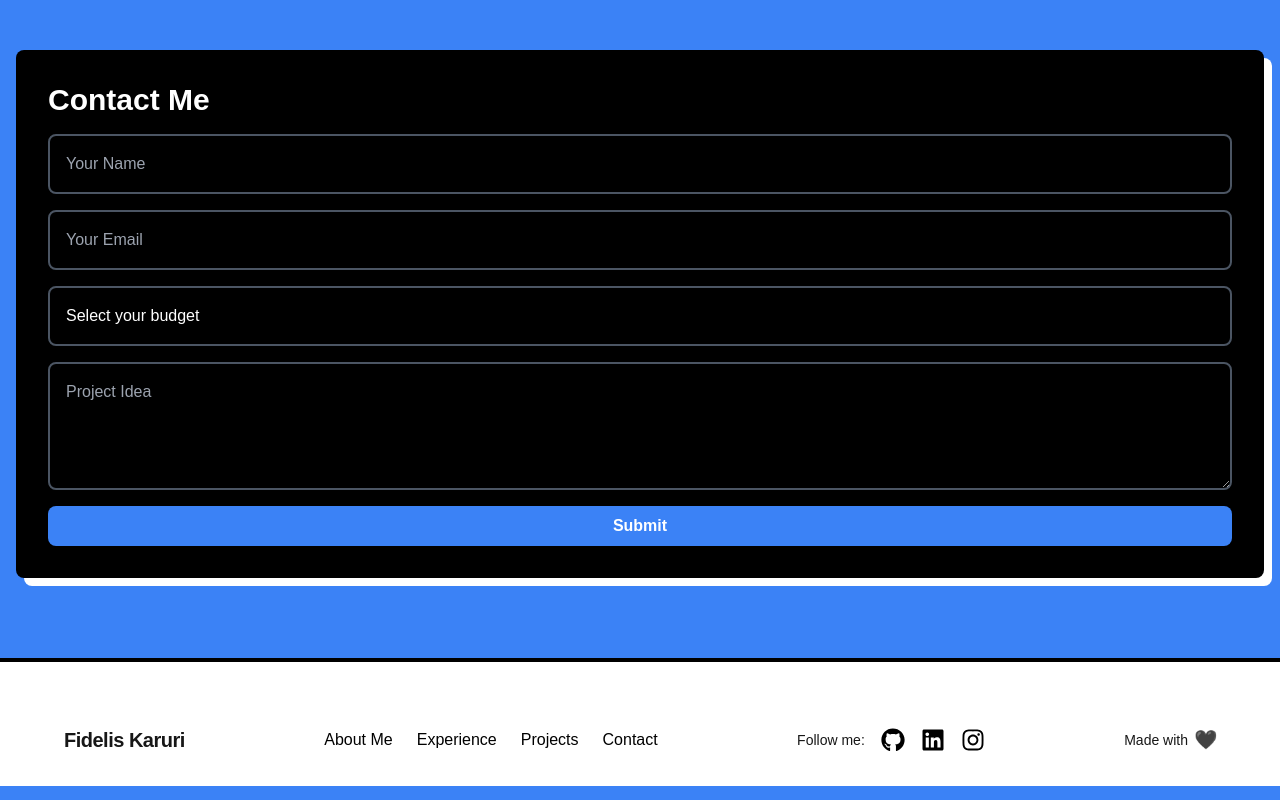
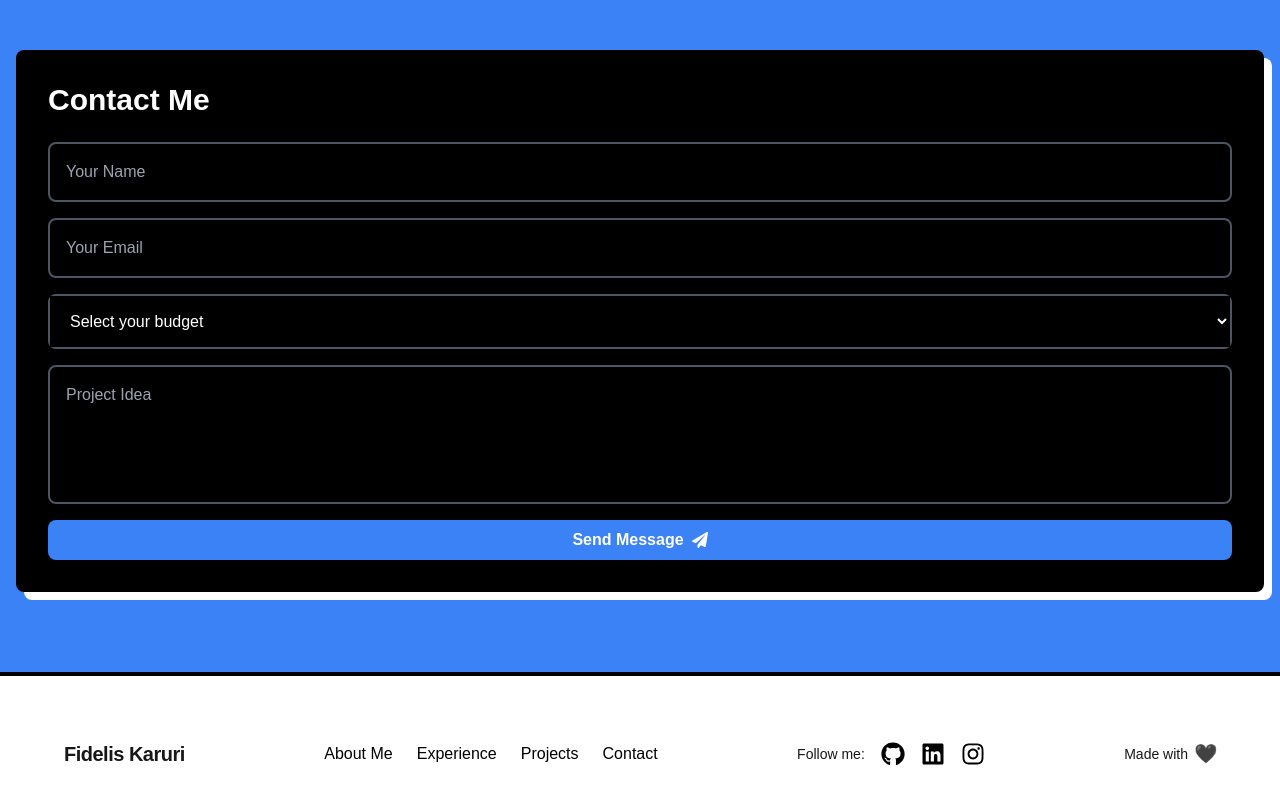
Before and after one commit to fideliskaruri/fidelis-portfolio, a Next.js app: page / in a window 1280 px wide. Shown: the part 4751-5551 px from the top of the page. Built offline with nearby package versions, Linux system fonts and the light colour scheme.

Commit message:
Enhance Contact component with form submission logic and success/error messaging

```diff
--- a/app/components/Contact.tsx
+++ b/app/components/Contact.tsx
@@ -1,52 +1,126 @@
+'use client'
+
 import React, { useState } from 'react';
 import { motion } from 'framer-motion';
+import { FaPaperPlane, FaCheckCircle, FaExclamationCircle } from 'react-icons/fa';
 
-const Contact: React.FC = () => {
+export default function Contact() {
     const [name, setName] = useState('');
     const [email, setEmail] = useState('');
     const [budget, setBudget] = useState('');
     const [idea, setIdea] = useState('');
+    const [message, setMessage] = useState('');
+    const [isSuccess, setIsSuccess] = useState(false);
 
-    const handleSubmit = (e: React.FormEvent) => {
+    const handleSubmit = async (e: React.FormEvent) => {
         e.preventDefault();
-        // Handle form submission logic (e.g., send data to an API)
-        console.log({ name, email, budget, idea });
+
+        const accessKey = process.env.NEXT_PUBLIC_WEB3FORMS_ACCESS_KEY;
+        if (!accessKey) {
+            console.error('Access key is not set');
+            return;
+        }
+
+        const formData = new FormData();
+        formData.append("access_key", accessKey);
+        formData.append("name", name);
+        formData.append("email", email);
+        formData.append("budget", budget);
+        formData.append("idea", idea);
+
+        try {
+            const response = await fetch("https://api.web3forms.com/submit", {
+                method: "POST",
+                body: formData,
+            });
+
+            const data = await response.json();
+
+            if (response.ok) {
+                console.log("Form submitted successfully:", data);
+                setMessage("Thank you for your submission! We will get back to you soon.");
+                setIsSuccess(true);
+            } else {
+                console.error("Form submission failed:", data);
+                setMessage("Submission failed. Please try again.");
+                setIsSuccess(false);
+            }
+        } catch (error) {
+            console.error("Error during form submission:", error);
+            setMessage("An error occurred. Please check your connection and try again.");
+            setIsSuccess(false);
+        }
+
         // Reset the form fields
         setName('');
         setEmail('');
         setBudget('');
         setIdea('');
+
+        // Reset message after 5 seconds
+        setTimeout(() => {
+            setMessage('');
+        }, 5000);
     };
 
     return (
         <section id="contact" className="bg-black p-8 mt-16 rounded-lg relative shadow-[8px_8px_0px_0px_white]">
-            {/* White borders with varying thickness */}
             <div className="absolute inset-0 border-white rounded-lg pointer-events-none"></div>
-
-            <motion.h2 className="text-3xl font-bold text-white mb-4 relative z-10">
+            <motion.h2
+                initial={{ opacity: 0, y: -20 }}
+                animate={{ opacity: 1, y: 0 }}
+                transition={{ duration: 0.5 }}
+                className="text-3xl font-bold text-white mb-6 relative z-10"
+            >
                 Contact Me
             </motion.h2>
             <form onSubmit={handleSubmit} className="flex flex-col space-y-4 relative z-10">
+                <motion.div
+                    initial={{ opacity: 0, x: -20 }}
+                    animate={{ opacity: 1, x: 0 }}
+                    transition={{ duration: 0.5, delay: 0.1 }}
+                    className="border-2 border-gray-600 rounded-lg bg-transparent"
+                >
+                    <label htmlFor="name" className="sr-only">Your Name</label>
                     <input
+                        id="name"
                         type="text"
                         placeholder="Your Name"
                         value={name}
                         onChange={(e) => setName(e.target.value)}
-                    className="p-4 rounded-lg border-2 border-gray-600 bg-transparent text-white focus:outline-none focus:ring-2 focus:ring-blue-500 focus:border-transparent transition"
+                        className="w-full p-4 bg-transparent text-white placeholder-gray-400 focus:outline-none"
                         required
                     />
+                </motion.div>
+                <motion.div
+                    initial={{ opacity: 0, x: -20 }}
+                    animate={{ opacity: 1, x: 0 }}
+                    transition={{ duration: 0.5, delay: 0.2 }}
+                    className="border-2 border-gray-600 rounded-lg bg-transparent"
+                >
+                    <label htmlFor="email" className="sr-only">Your Email</label>
                     <input
+                        id="email"
                         type="email"
                         placeholder="Your Email"
                         value={email}
                         onChange={(e) => setEmail(e.target.value)}
-                    className="p-4 rounded-lg border-2 border-gray-600 bg-transparent text-white focus:outline-none focus:ring-2 focus:ring-blue-500 focus:border-transparent transition"
+                        className="w-full p-4 bg-transparent text-white placeholder-gray-400 focus:outline-none"
                         required
                     />
+                </motion.div>
+                <motion.div
+                    initial={{ opacity: 0, x: -20 }}
+                    animate={{ opacity: 1, x: 0 }}
+                    transition={{ duration: 0.5, delay: 0.3 }}
+                    className="border-2 border-gray-600 rounded-lg bg-transparent"
+                >
+                    <label htmlFor="budget" className="sr-only">Budget</label>
                     <select
+                        id="budget"
                         value={budget}
                         onChange={(e) => setBudget(e.target.value)}
-                    className="p-4 rounded-lg border-2 border-gray-600 bg-black text-white  focus:outline-none focus:ring-2 focus:ring-blue-500 focus:border-transparent transition appearance-none "
+                        className="w-full p-4 bg-black text-white focus:outline-none"
                         required
                     >
                         <option value="" className="bg-black text-white">Select your budget</option>
@@ -55,22 +129,47 @@ const Contact: React.FC = () => {
                         <option value="$5,000 - $10,000">$5,000 - $10,000</option>
                         <option value="Above $10,000">Above $10,000</option>
                     </select>
+                </motion.div>
+                <motion.div
+                    initial={{ opacity: 0, x: -20 }}
+                    animate={{ opacity: 1, x: 0 }}
+                    transition={{ duration: 0.5, delay: 0.4 }}
+                    className="border-2 border-gray-600 rounded-lg bg-transparent"
+                >
+                    <label htmlFor="idea" className="sr-only">Project Idea</label>
                     <textarea
+                        id="idea"
                         placeholder="Project Idea"
                         value={idea}
                         onChange={(e) => setIdea(e.target.value)}
-                    className="p-4 rounded-lg border-2 border-gray-600 bg-transparent text-white focus:outline-none focus:ring-2 focus:ring-blue-500 focus:border-transparent transition h-32"
+                        className="w-full p-4 bg-transparent text-white placeholder-gray-400 focus:outline-none h-32 resize-none"
                         required
                     />
-                <button
+                </motion.div>
+                <motion.button
+                    initial={{ opacity: 0, y: 20 }}
+                    animate={{ opacity: 1, y: 0 }}
+                    transition={{ duration: 0.5, delay: 0.5 }}
                     type="submit"
-                    className="bg-blue-500 text-white font-bold py-2 rounded-lg hover:bg-blue-600 transition"
+                    className="bg-blue-500 text-white font-bold py-2 px-4 rounded-lg hover:bg-blue-600 transition flex items-center justify-center"
                 >
-                    Submit
-                </button>
+                    <span>Send Message</span>
+                    <FaPaperPlane className="ml-2" />
+                </motion.button>
             </form>
+            {message && (
+                <motion.div
+                    initial={{ opacity: 0, y: 20 }}
+                    animate={{ opacity: 1, y: 0 }}
+                    transition={{ duration: 0.5 }}
+                    className={`mt-4 p-4 rounded-lg ${isSuccess ? 'bg-green-500' : 'bg-red-500'} text-white`}
+                >
+                    <div className="flex items-center">
+                        {isSuccess ? <FaCheckCircle className="mr-2" /> : <FaExclamationCircle className="mr-2" />}
+                        <span>{message}</span>
+                    </div>
+                </motion.div>
+            )}
         </section>
     );
-};
-
-export default Contact;
+}
```
Lines whose indentation alone changed are shown as unchanged.
